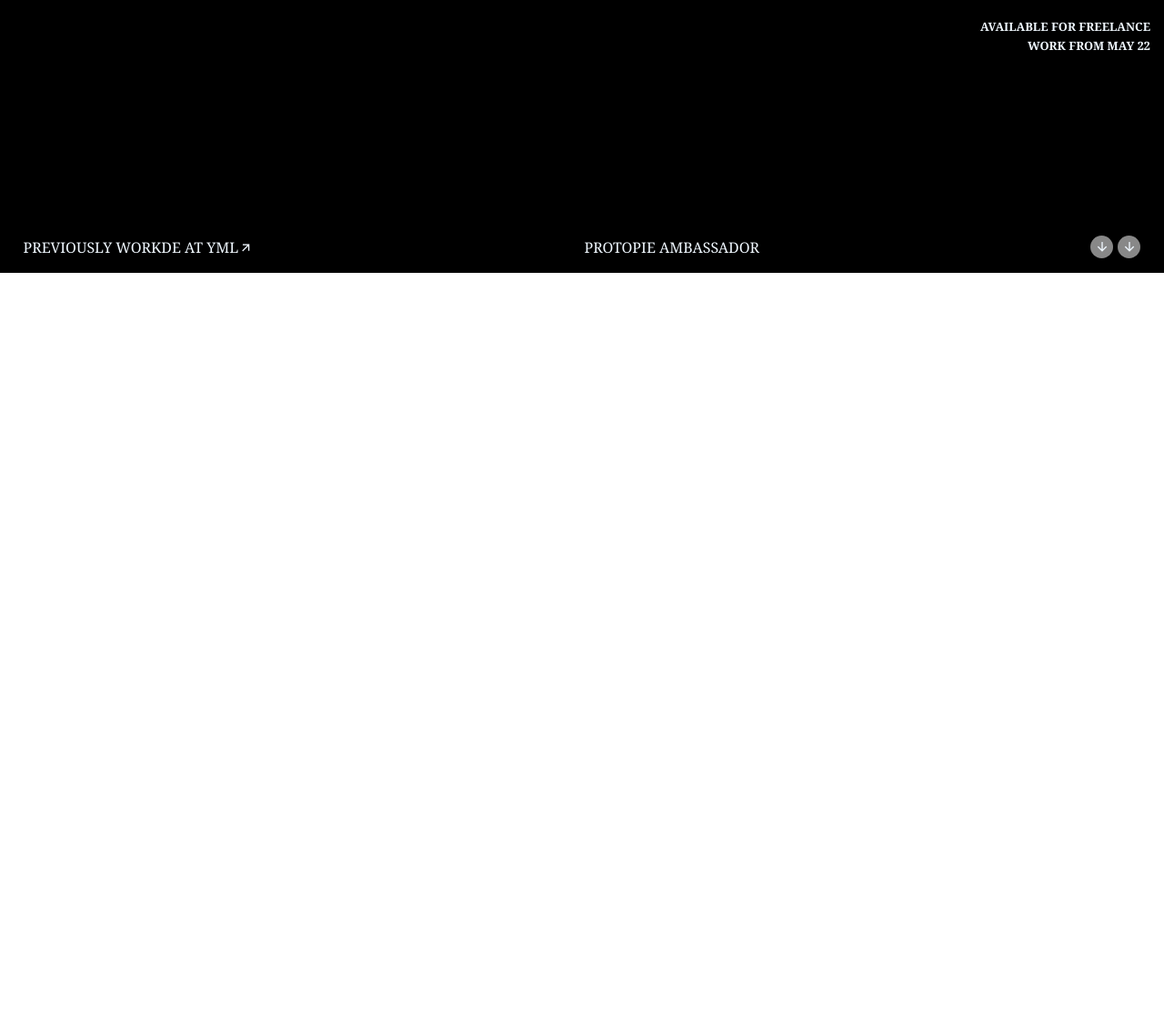
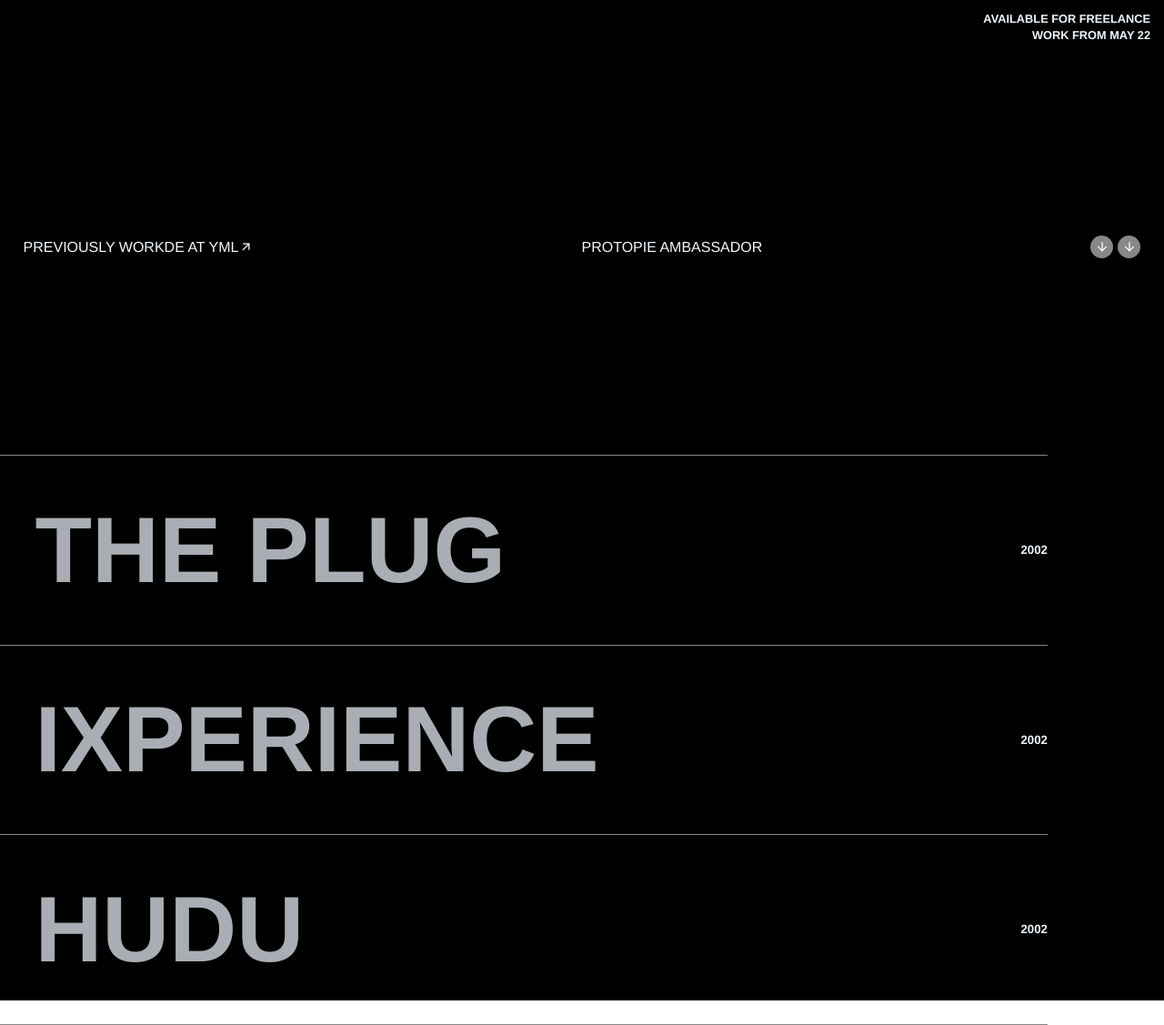
Before and after one commit to Irshadmdk19/Modern-Website-1, a plain HTML site: page index.html in a window 1280 px wide. Shown: the part 500-1627 px from the top of the page at 91% size. Before the commit the page ends 800 px from the top, so only its background shows below. Drawn offline with nearby package versions, Linux system fonts and the light colour scheme.

Commit message:
added second scetion to main

```diff
--- a/index.html
+++ b/index.html
@@ -36,6 +36,23 @@
 
             </div>
         </div>
+
+        <div class="second">
+            <div class="elem">
+                <h1>The Plug</h1>
+                <h5>2002</h5>
+            </div>
+            <div class="elem">
+                <h1>Ixperience</h1>
+                <h5>2002</h5>
+            </div>
+            <div class="elem last-elem">
+                <h1>Hudu</h1>
+                <h5>2002</h5>
+            </div>
+        </div>
+
+
     </div>
 
     <script src="myjs.js"></script>
--- a/style.css
+++ b/style.css
@@ -1,7 +1,7 @@
 *{
     margin: 0;
     padding: 0;
-    font-family: Cambria, Cochin, Georgia, Times, 'Times New Roman', serif;
+    font-family: 'Franklin Gothic Medium', 'Arial Narrow', Arial, sans-serif;
     box-sizing: border-box;
 }
 html,body{
@@ -21,6 +21,7 @@ html,body{
     display: flex;
     align-items: center;
     justify-content: space-between;
+    /* position: fixed; */
 }
 .nav a{
     text-decoration: none;
@@ -90,3 +91,34 @@ html,body{
     border-radius: 50%;
     background-color: #888;
 }
+
+.second{
+
+    width: 100%;
+    height: 100vh;
+    background-color: black;
+    color: aliceblue;
+    padding-right: 10vw;
+    padding-top: 200px;
+}
+
+.elem{
+    display: flex;
+    align-items: center;
+    justify-content: space-between;
+    padding: 3.5vw 3vw;
+    padding-right: 0;
+    border-top: 1px solid #888;
+    width: 100%;
+
+
+}
+.elem h1{
+    text-transform: uppercase;
+    font-size: 8vw;
+    opacity: .7;
+}
+
+.last-elem{
+    border-bottom: 1px solid #888;
+}
```
